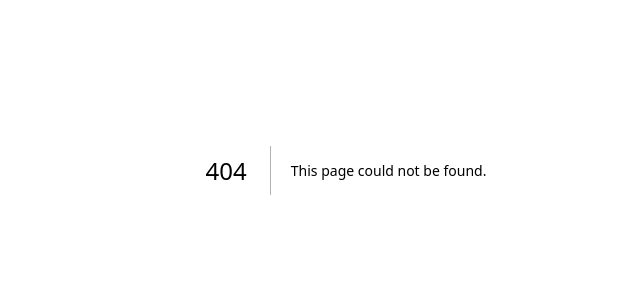
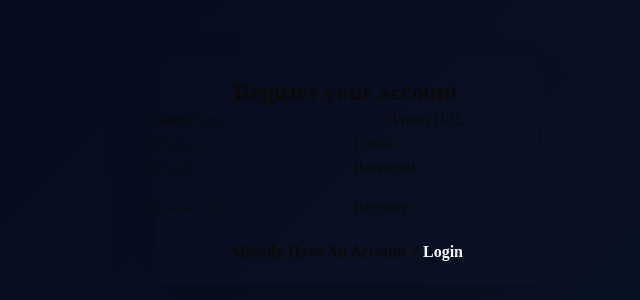
Before and after one commit to Apurba-Das35/Invoice-fontend, a Next.js app: page /register in a window 1280 px wide. Before the commit this address had no page. Shown: the part 230-530 px from the top of the page, without its empty margins (294-934 px from the left). Built offline with nearby package versions, Linux system fonts and the light colour scheme.

Commit message:
login & register button added

```diff
--- /dev/null
+++ b/app/login/page.jsx
@@ -0,0 +1,54 @@
+"use client";
+
+import React from 'react';
+import Link from 'next/link';
+
+const Login = () => {
+  const handleLogin = (e) => {
+    e.preventDefault();
+    const form = e.target;
+    const email = form.email.value;
+    const password = form.password.value;
+    console.log({ email, password });
+  };
+
+  return (
+    <div className='flex justify-center min-h-screen items-center'>
+      <div className="card py-5 bg-base-100 w-full max-w-sm shrink-0 shadow-2xl">
+        <h2 className='font-semibold text-2xl text-center'>Login your account</h2>
+        <form onSubmit={handleLogin} className="card-body">
+          <fieldset className="fieldset">
+            <label className="label">Email</label>
+            <input
+              name="email"
+              type="email"
+              className="input"
+              placeholder="Email"
+              required
+            />
+
+            <label className="label">Password</label>
+            <input
+              name="password"
+              type="password"
+              className="input"
+              placeholder="Password"
+              required
+            />
+
+            <button type="submit" className="btn btn-neutral mt-4">Login</button>
+
+            <p className='font-semibold text-center pt-5'>
+              Don't Have An Account ? {' '}
+              <Link className='text-secondary' href='/register'>
+                Register
+              </Link>
+            </p>
+          </fieldset>
+        </form>
+      </div>
+    </div>
+  );
+};
+
+export default Login;
--- a/app/page.js
+++ /dev/null
@@ -1,65 +0,0 @@
-import Image from "next/image";
-
-export default function Home() {
-  return (
-    <div className="flex flex-col flex-1 items-center justify-center bg-zinc-50 font-sans dark:bg-black">
-      <main className="flex flex-1 w-full max-w-3xl flex-col items-center justify-between py-32 px-16 bg-white dark:bg-black sm:items-start">
-        <Image
-          className="dark:invert"
-          src="/next.svg"
-          alt="Next.js logo"
-          width={100}
-          height={20}
-          priority
-        />
-        <div className="flex flex-col items-center gap-6 text-center sm:items-start sm:text-left">
-          <h1 className="max-w-xs text-3xl font-semibold leading-10 tracking-tight text-black dark:text-zinc-50">
-            To get started, edit the page.js file.
-          </h1>
-          <p className="max-w-md text-lg leading-8 text-zinc-600 dark:text-zinc-400">
-            Looking for a starting point or more instructions? Head over to{" "}
-            <a
-              href="https://vercel.com/templates?framework=next.js&utm_source=create-next-app&utm_medium=appdir-template-tw&utm_campaign=create-next-app"
-              className="font-medium text-zinc-950 dark:text-zinc-50"
-            >
-              Templates
-            </a>{" "}
-            or the{" "}
-            <a
-              href="https://nextjs.org/learn?utm_source=create-next-app&utm_medium=appdir-template-tw&utm_campaign=create-next-app"
-              className="font-medium text-zinc-950 dark:text-zinc-50"
-            >
-              Learning
-            </a>{" "}
-            center.
-          </p>
-        </div>
-        <div className="flex flex-col gap-4 text-base font-medium sm:flex-row">
-          <a
-            className="flex h-12 w-full items-center justify-center gap-2 rounded-full bg-foreground px-5 text-background transition-colors hover:bg-[#383838] dark:hover:bg-[#ccc] md:w-[158px]"
-            href="https://vercel.com/new?utm_source=create-next-app&utm_medium=appdir-template-tw&utm_campaign=create-next-app"
-            target="_blank"
-            rel="noopener noreferrer"
-          >
-            <Image
-              className="dark:invert"
-              src="/vercel.svg"
-              alt="Vercel logomark"
-              width={16}
-              height={16}
-            />
-            Deploy Now
-          </a>
-          <a
-            className="flex h-12 w-full items-center justify-center rounded-full border border-solid border-black/[.08] px-5 transition-colors hover:border-transparent hover:bg-black/[.04] dark:border-white/[.145] dark:hover:bg-[#1a1a1a] md:w-[158px]"
-            href="https://nextjs.org/docs?utm_source=create-next-app&utm_medium=appdir-template-tw&utm_campaign=create-next-app"
-            target="_blank"
-            rel="noopener noreferrer"
-          >
-            Documentation
-          </a>
-        </div>
-      </main>
-    </div>
-  );
-}
--- /dev/null
+++ b/app/register/page.jsx
@@ -0,0 +1,74 @@
+"use client";
+import React from 'react';
+import Link from 'next/link';
+
+const Register = () => {
+
+    const handleRegister = (e) => {
+        e.preventDefault();
+        const form = e.target;
+        const name = form.name.value;
+        const photo = form.photo.value;
+        const email = form.email.value;
+        const password = form.password.value;
+        console.log({ name, photo, email, password });
+    }
+
+    return (
+        <div className='flex justify-center min-h-screen items-center'>
+            <div className="card py-5 bg-base-100 w-full max-w-sm shrink-0 shadow-2xl">
+                <h2 className='font-semibold text-2xl text-center'>Register your account</h2>
+                <form onSubmit={handleRegister} className="card-body">
+                    <fieldset className="fieldset">
+
+                        <label className="label">Name</label>
+                        <input
+                            name='name'
+                            type="text"
+                            className="input"
+                            placeholder="Name"
+                            required
+                        />
+
+                        <label className="label">Photo URL</label>
+                        <input
+                            name='photo'
+                            type="text"
+                            className="input"
+                            placeholder="Photo url"
+                            required
+                        />
+
+                        <label className="label">Email</label>
+                        <input
+                            name='email'
+                            type="email"
+                            className="input"
+                            placeholder="Email"
+                            required
+                        />
+
+                        <label className="label">Password</label>
+                        <input
+                            name='password'
+                            type="password"
+                            className="input"
+                            placeholder="Password"
+                            required
+                        />
+
+                        <button type='submit' className="btn btn-neutral mt-4">Register</button>
+
+                        {/* to='/auth/login' বদলে href='/login' করা হয়েছে */}
+                        <p className='font-semibold text-center pt-5'>
+                            Already Have An Account ? <Link className='text-secondary' href='/login'>Login</Link>
+                        </p>
+
+                    </fieldset>
+                </form>
+            </div>
+        </div>
+    );
+};
+
+export default Register;
--- a/package.json
+++ b/package.json
@@ -17,10 +17,12 @@
     "@types/node": "^26.1.1",
     "@types/react": "^19.2.17",
     "@types/react-dom": "^19.2.3",
+    "bcryptjs": "^3.0.3",
     "class-variance-authority": "^0.7.1",
     "clsx": "^2.1.1",
     "lucide-react": "^1.27.0",
     "next": "16.2.12",
+    "next-auth": "^4.24.15",
     "react": "19.2.4",
     "react-dom": "19.2.4",
     "react-hook-form": "^7.83.0",
@@ -33,7 +35,9 @@
   },
   "devDependencies": {
     "@tailwindcss/postcss": "^4",
+    "@types/bcryptjs": "^2.4.6",
     "babel-plugin-react-compiler": "1.0.0",
+    "daisyui": "^5.7.16",
     "eslint": "^9",
     "eslint-config-next": "16.2.12",
     "tailwindcss": "^4"
--- a/src/components/layout/dashboard-layout.tsx
+++ b/src/components/layout/dashboard-layout.tsx
@@ -12,10 +12,10 @@ import {
   Menu,
   ReceiptText,
   Settings,
-  ChevronDown,
+  LogIn,
+  UserPlus,
 } from "lucide-react";
 import { useAppDispatch, useAppSelector } from "@/src/redux/hooks";
-import { setActiveBusiness } from "@/src/redux/slices/businessesSlice";
 import Image from "next/image";
 
 const navigation = [
@@ -48,9 +48,9 @@ export function DashboardLayout({ children }: { children: React.ReactNode }) {
             <Image
               src="/logo.png"
               alt="Logo"
-              width={24}
-              height={24}
-              className="object-contain  rounded-md w-8 h-8"
+              width={32}
+              height={32}
+              className="object-contain rounded-md w-8 h-8"
             />
 
             <h1 className="text-xl text-cyan-300 md:text-2xl font-semibold">
@@ -108,34 +108,35 @@ export function DashboardLayout({ children }: { children: React.ReactNode }) {
                 </div>
               </div>
 
-              {/* <div className="flex items-center gap-3">
-                <div className="relative">
-                  <button className="flex items-center gap-2 rounded-xl border border-white/10 bg-slate-800/80 px-3 py-2 text-sm text-slate-200">
-                    <BriefcaseBusiness className="h-4 w-4" />
-                    <span>{activeBusiness?.companyName}</span>
-                    <ChevronDown className="h-4 w-4" />
-                  </button>
-                  <div className="absolute right-0 mt-2 w-56 rounded-xl border border-white/10 bg-slate-900 p-2 shadow-xl">
-                    {businesses.map((business) => (
-                      <button
-                        key={business.id}
-                        onClick={() => dispatch(setActiveBusiness(business.id))}
-                        className={`flex w-full items-center justify-between rounded-lg px-3 py-2 text-left text-sm ${
-                          activeBusinessId === business.id ? 'bg-cyan-500/20 text-cyan-300' : 'text-slate-300 hover:bg-white/5'
-                        }`}
-                      >
-                        <span>{business.companyName}</span>
-                        <span className="text-xs text-slate-500">{business.defaultCurrency}</span>
-                      </button>
-                    ))}
-                  </div>
-                </div>
+              {/* Header Right Side Buttons */}
+              <div className="flex items-center gap-3">
 
-                <button className="relative rounded-xl border border-white/10 bg-slate-800/80 p-2 text-slate-200">
-                  <Bell className="h-4 w-4" />
-                  <span className="absolute right-1 top-1 h-2 w-2 rounded-full bg-cyan-400" />
-                </button>
-              </div> */}
+                {/* Dynamic Active Login Button */}
+                <Link
+                  href="/login"
+                  className={`flex items-center gap-2 rounded-xl px-3.5 py-2 text-sm font-medium transition ${
+                    pathname === "/login"
+                      ? "bg-cyan-500 text-slate-950 font-semibold"
+                      : "border border-white/10 bg-slate-800/80 text-slate-200 hover:bg-white/5 hover:text-white"
+                  }`}
+                >
+                  <LogIn className="h-4 w-4" />
+                  <span>Login</span>
+                </Link>
+
+                {/* Dynamic Active Register Button */}
+                <Link
+                  href="/register"
+                  className={`flex items-center gap-2 rounded-xl px-3.5 py-2 text-sm font-medium transition ${
+                    pathname === "/register"
+                      ? "bg-cyan-500 text-slate-950 font-semibold"
+                      : "border border-white/10 bg-slate-800/80 text-slate-200 hover:bg-white/5 hover:text-white"
+                  }`}
+                >
+                  <UserPlus className="h-4 w-4" />
+                  <span>Register</span>
+                </Link>
+              </div>
             </div>
           </header>
 
```
Also changed, not shown: tsconfig.json (line endings or trailing spaces), 1 other file (tests, documents, lock files or other folders).
